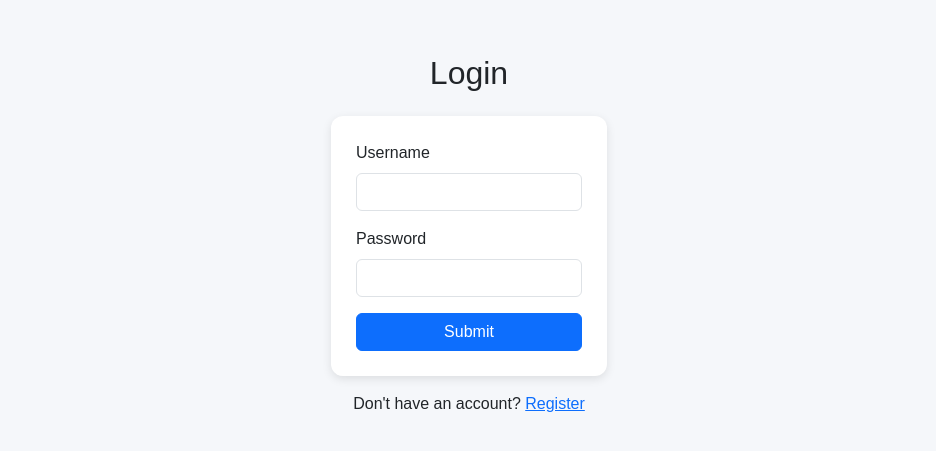
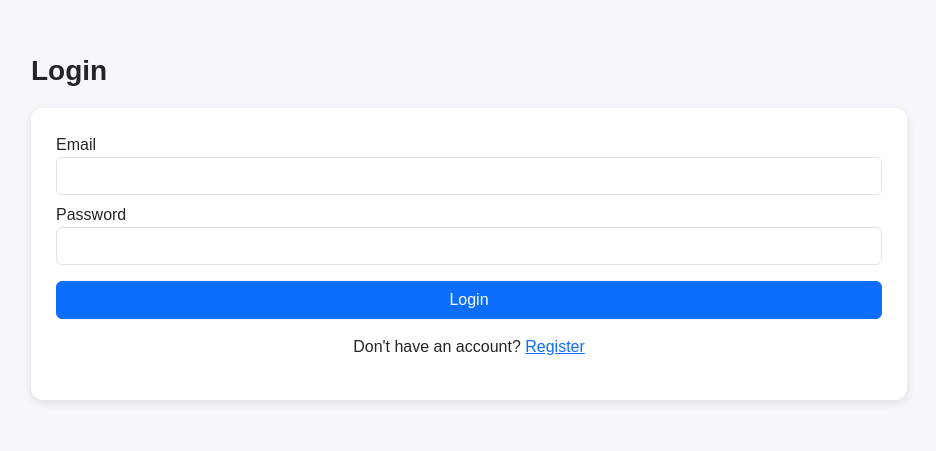
Before and after one commit to arranjan681/ReelLog, a Flask app: template templates/login.html in a window 1280 px wide. Shown: the part 76-527 px from the top of the page, without its empty margins (171-1107 px from the left). Run offline with Flask 3, Linux system fonts and the light colour scheme; the template is opened without the code that fills it, so the values that code supplies are empty, except form fields; tables that the repository leaves empty hold one stand-in row (values such as "Sample post"); form fields are guessed from the names that the template uses; parts of the project's set-up code (start-up, migrations or seed data) failed here and were passed over.

Commit message:
Update login.html

```diff
--- a/templates/login.html
+++ b/templates/login.html
@@ -1,31 +1,22 @@
 {% extends 'base.html' %}
 {% block content %}
-<div class="row justify-content-center">
-    <div class="col-md-4">
-        <h2 class="text-center mb-4">Login</h2>
 
-        <form method="POST">
-            {{ form.hidden_tag() }}
+<h2 class="page-title">Login</h2>
 
-            <div class="mb-3">
-                {{ form.username.label(class="form-label") }}
-                {{ form.username(class="form-control") }}
-            </div>
+<form method="POST" class="form-box">
+    {{ form.hidden_tag() }}
 
-            <div class="mb-3">
-                {{ form.password.label(class="form-label") }}
-                {{ form.password(class="form-control") }}
-            </div>
+    <label>Email</label>
+    {{ form.email(class="form-control") }}
 
-            <div class="d-grid">
-                {{ form.submit(class="btn btn-primary") }}
-            </div>
-        </form>
+    <label class="mt-2">Password</label>
+    {{ form.password(class="form-control") }}
 
-        <p class="mt-3 text-center">
-            Don't have an account?
-            <a href="{{ url_for('register') }}">Register</a>
-        </p>
-    </div>
-</div>
+    <button class="btn btn-primary w-100 mt-3">Login</button>
+
+    <p class="text-center mt-3">
+        Don't have an account? <a href="{{ url_for('register') }}">Register</a>
+    </p>
+</form>
+
 {% endblock %}
```
